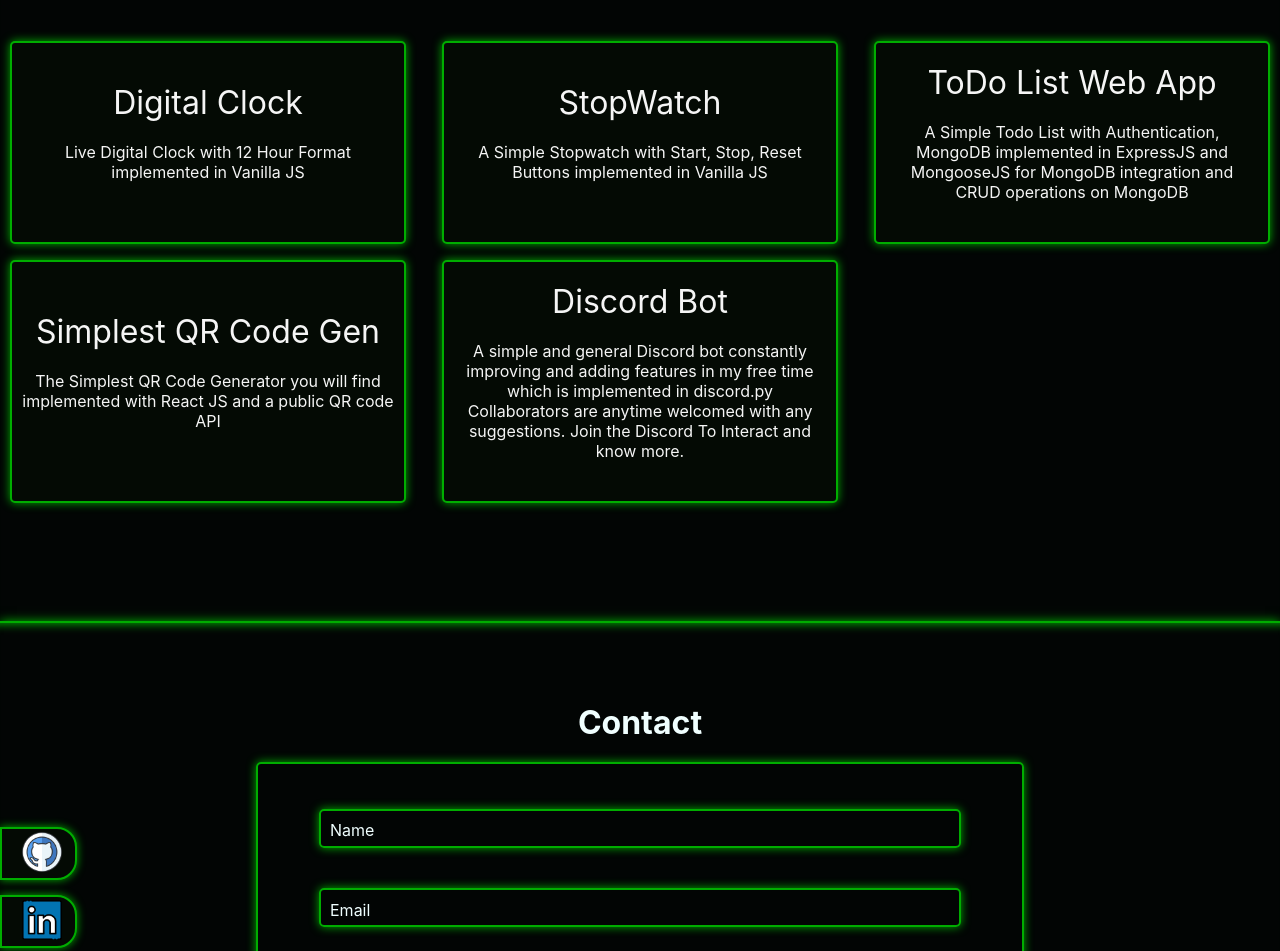
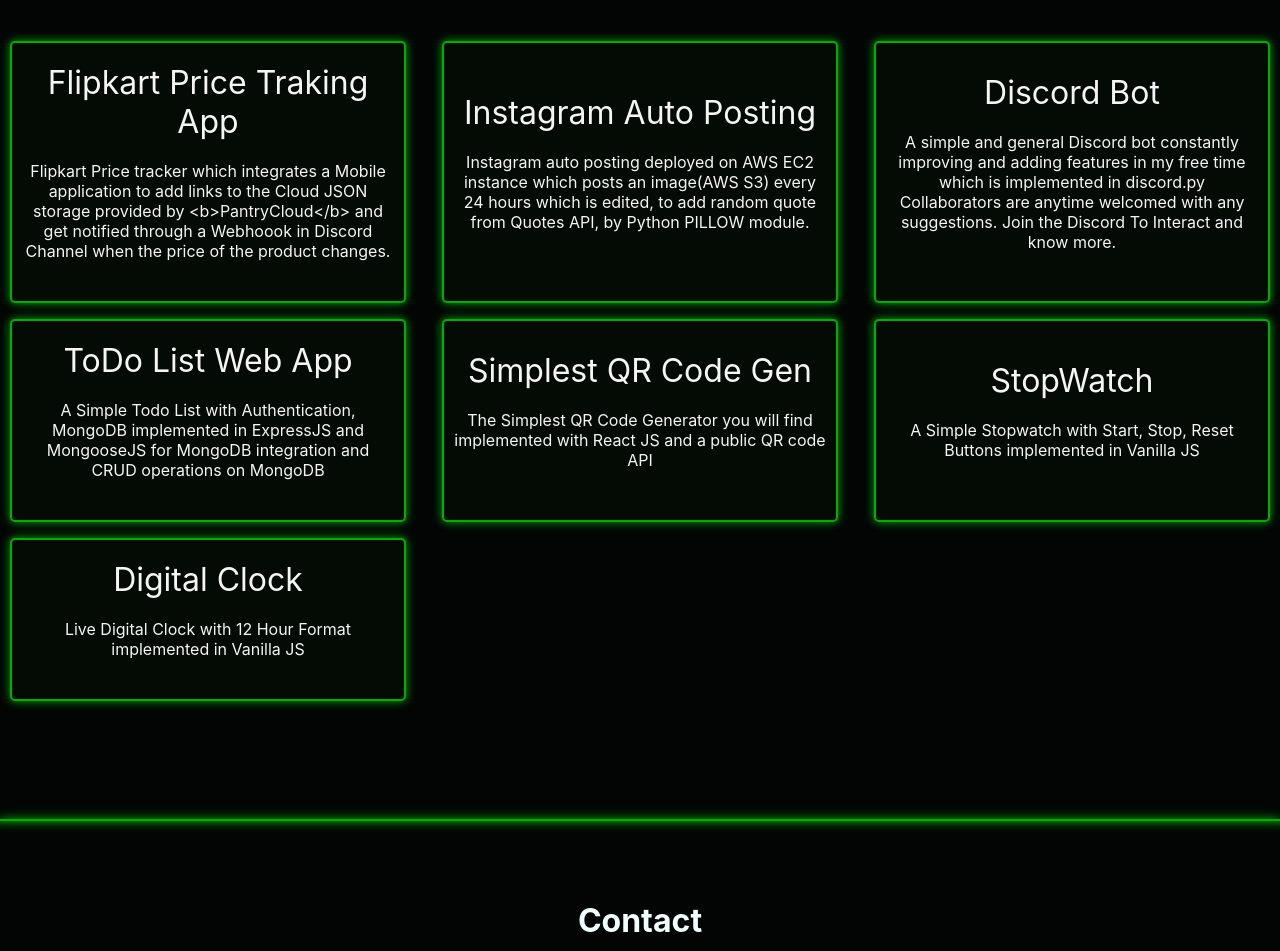
Before and after one commit to YuvarajSingh-0/Portfolio, a React (Create React App) app: page / in a window 1280 px wide. Shown: the part 1561-2512 px from the top of the page. Built offline with nearby package versions, Linux system fonts and the light colour scheme.

Commit message:
Added Two Extra Works

```diff
--- a/src/components/worksCard.jsx
+++ b/src/components/worksCard.jsx
@@ -6,6 +6,7 @@ export function WorksCard(props) {
       target="_blank"
       rel="noreferrer"
       className={props.className}
+      download
     >
       <p style={{ fontSize: "2rem" }}>{props.title}</p>
       <br />
--- a/src/components/worksPage.jsx
+++ b/src/components/worksPage.jsx
@@ -12,18 +12,29 @@ export function WorksPage() {
       <div className="g-list">
         <WorksCard
           anime="green_flicker"
-          href="https://yuvarajsingh-0.github.io/clock.html"
+          href="./../img/app-debug.apk"
           className="item workscard"
-          title="Digital Clock"
-          desc="Live Digital Clock with 12 Hour Format implemented in Vanilla JS"
+          title="Flipkart Price Traking App"
+          desc="Flipkart Price tracker which integrates a Mobile application to add links to the Cloud JSON storage provided by <b>PantryCloud</b> and get notified through a Webhoook in Discord Channel when the price of the product changes."
         />
 
         <WorksCard
           anime="green_flicker"
-          href="https://yuvarajsingh-0.github.io/stopwatch.html"
+          href="https://github.com/YuvarajSingh-0/instauto-posting"
           className="item workscard"
-          title="StopWatch"
-          desc="A Simple Stopwatch with Start, Stop, Reset Buttons implemented in Vanilla JS"
+          title="Instagram Auto Posting"
+          desc="Instagram auto posting deployed on AWS EC2 instance which posts an image(AWS S3) every 24 hours which is edited, to add random quote from Quotes API, by Python PILLOW module."
+        />
+
+        <WorksCard
+          anime="green_flicker"
+          href="https://discord.gg/FpaMaS8ppf"
+          className="item workscard"
+          title="Discord Bot"
+          desc="A simple and general Discord bot constantly improving and adding
+          features in my free time which is implemented in discord.py
+          Collaborators are anytime welcomed with any suggestions.
+          Join the Discord To Interact and know more."
         />
 
         <WorksCard
@@ -46,15 +57,19 @@ export function WorksPage() {
 
         <WorksCard
           anime="green_flicker"
-          href="https://discord.gg/FpaMaS8ppf"
+          href="https://yuvarajsingh-0.github.io/stopwatch.html"
           className="item workscard"
-          title="Discord Bot"
-          desc="A simple and general Discord bot constantly improving and adding
-          features in my free time which is implemented in discord.py
-          Collaborators are anytime welcomed with any suggestions.
-          Join the Discord To Interact and know more."
+          title="StopWatch"
+          desc="A Simple Stopwatch with Start, Stop, Reset Buttons implemented in Vanilla JS"
         />
-        {/* <WorksCard className="item workscard" /> */}
+
+        <WorksCard
+          anime="green_flicker"
+          href="https://yuvarajsingh-0.github.io/clock.html"
+          className="item workscard"
+          title="Digital Clock"
+          desc="Live Digital Clock with 12 Hour Format implemented in Vanilla JS"
+        />
       </div>
     </div>
   );
--- a/src/css/contactPage.scss
+++ b/src/css/contactPage.scss
@@ -40,16 +40,16 @@ label[ for="name"]{
   transition: top 0.1s ease-in-out,left 0.1s ease-in-out,font-size 0.1s ease-in-out;
   position:absolute;
   left:4.5rem;
-  top:3.5rem;
-  color:azure;
+  top:3.35rem;
+  color:rgb(230, 255, 230);
   z-index:0;
 }
 label[ for="email"]{
   transition: top 0.1s ease-in-out,left 0.1s ease-in-out,font-size 0.1s ease-in-out;
   position:absolute;
   left:4.5rem;
-  top:8.5rem;
-  color:azure;
+  top:8.35rem;
+  color:rgb(230, 255, 230);
   z-index:0;
 }
 input[name = "name"]:focus + label[for="name"], input[name="name"]:not([value=""]) + label[for="name"]{
```
Also changed, not shown: 1 other file (tests, documents, lock files or other folders).
